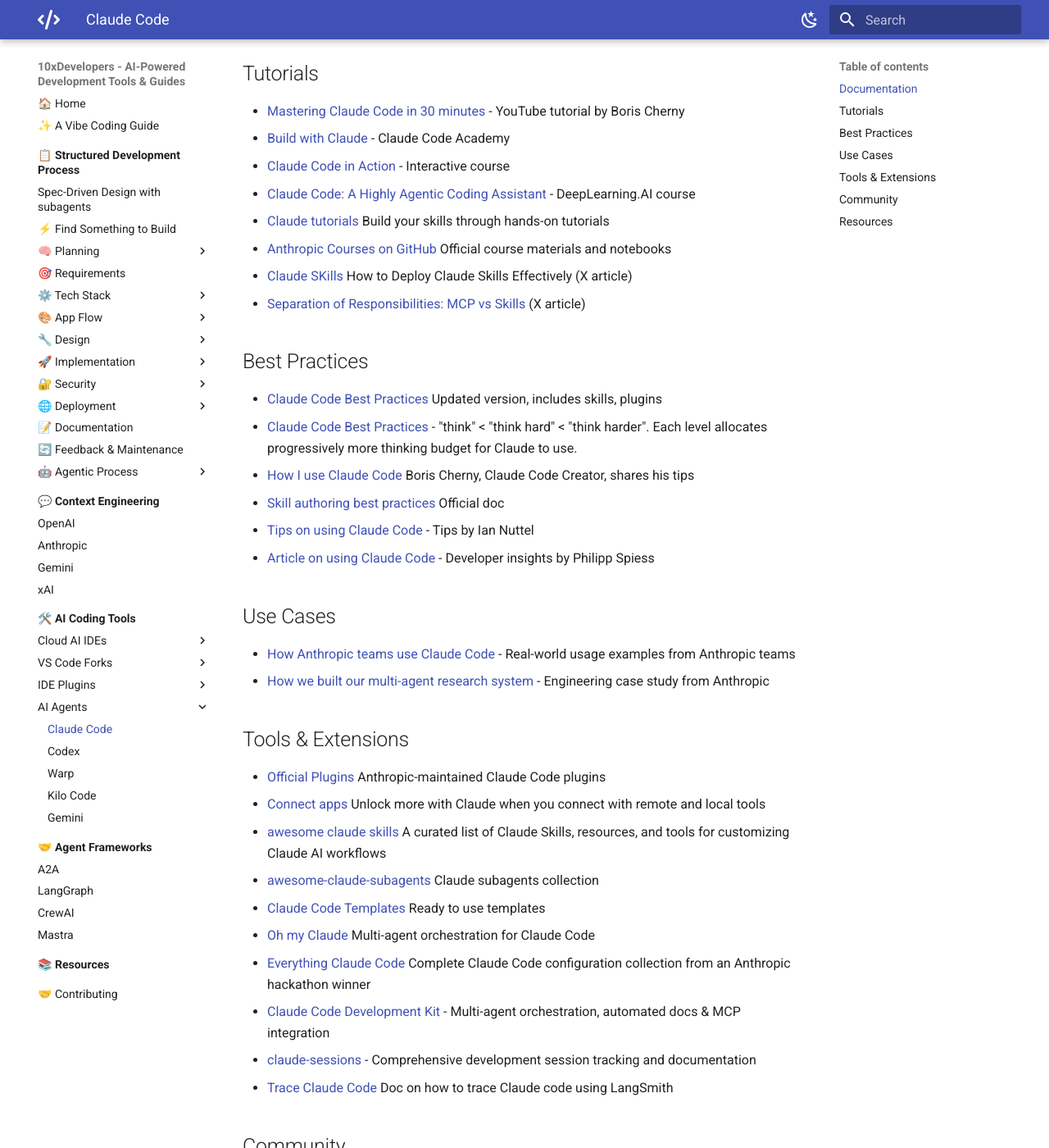
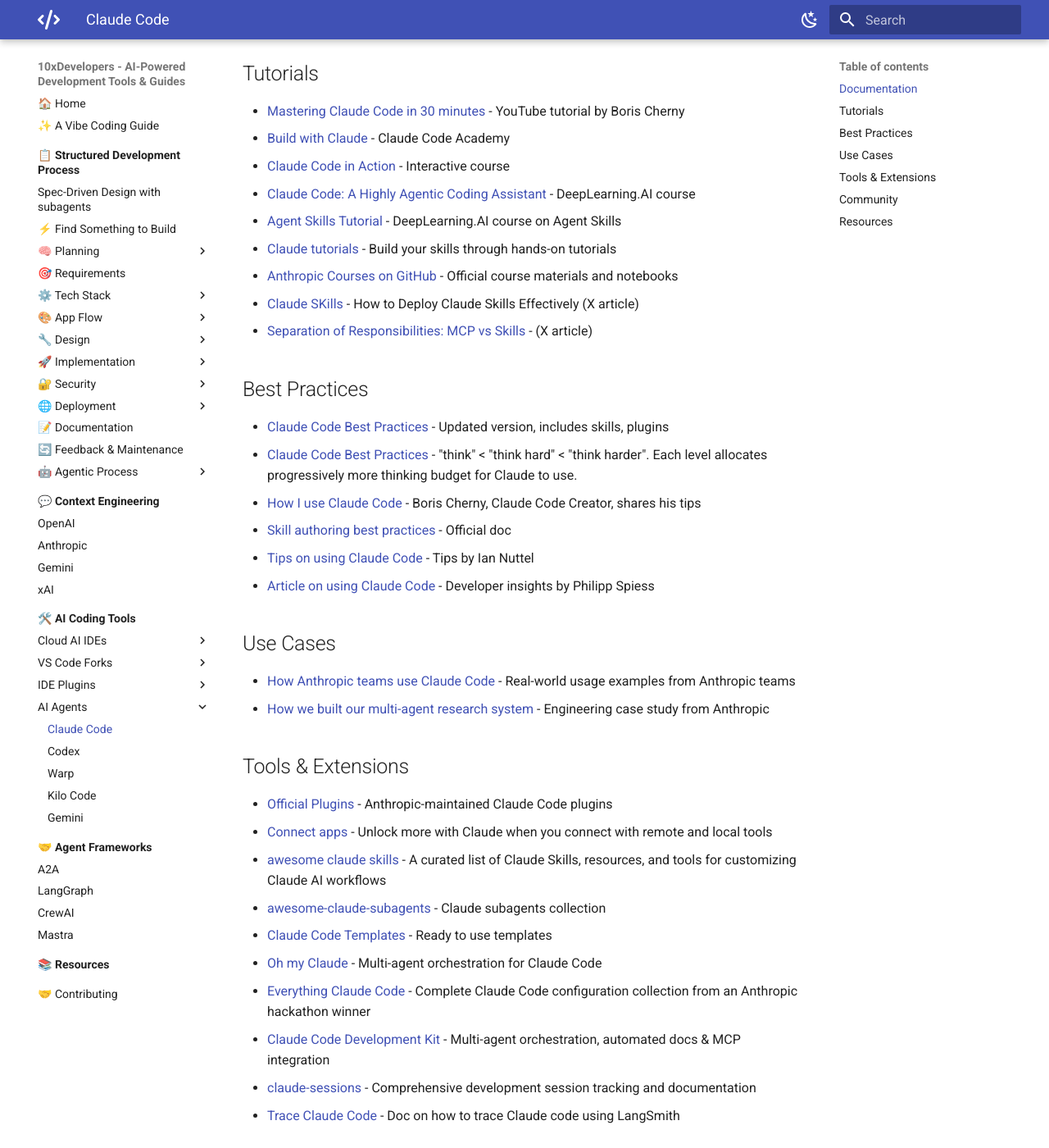
Before and after one commit to shlomoc/10xdev, an MkDocs documentation site: the page built from docs/ai-coding-tools/ai-agents/claude-code.md, in a window 1280 px wide and 1400 px high, scrolled down 618 px. Shown: the whole window at 82% size. Built offline with MkDocs 1.6.1 and Material for MkDocs 9.7.7, drawn with Linux system fonts in a browser that asks for light colours; some of the changed text lies outside the part shown.

Commit message:
docs: update LangGraph and Claude Code documentation with new resources; enhance Lovable documentation with additional prompts and guides

```diff
--- a/docs/ai-coding-tools/ai-agents/claude-code.md
+++ b/docs/ai-coding-tools/ai-agents/claude-code.md
@@ -9,12 +9,12 @@ Claude code is a CLI that can also be used with an IDE like VS Code.
 - [Claude Code Docs](https://docs.anthropic.com/en/docs/claude-code/overview) - Official documentation
 - [Claude Code Common workflows](https://docs.anthropic.com/en/docs/claude-code/common-workflows) - Common development patterns
 - [Claude Code Agent Skills](https://www.anthropic.com/engineering/equipping-agents-for-the-real-world-with-agent-skills) - Article explaining how skills are organized folders containing instructions, scripts, and resources
-- [Agent Skills](https://code.claude.com/docs/en/skills) Official documentation and examples
+- [Agent Skills](https://code.claude.com/docs/en/skills) - Official documentation and examples
 
 - [Cheat Sheet](https://awesomeclaude.ai/code-cheatsheet.pdf) - PDF cheat sheet
 - [Claude Code Tips](https://github.com/Njengah/claude-code-cheat-sheet) - Collection of Claude Code tips from Joe Njenga
-- [Claude Code Tasks](https://medium.com/@joe.njenga/claude-code-tasks-are-here-new-update-turns-claude-code-todos-to-tasks-a0be00e70847) Unlike todos, tasks persist across sessions
-- [Dawn of the Swarms](https://x.com/seejayhess/status/2015148706471846275) Claude Code Tasks finally make subagent swarms real
+- [Claude Code Tasks](https://medium.com/@joe.njenga/claude-code-tasks-are-here-new-update-turns-claude-code-todos-to-tasks-a0be00e70847) - Unlike todos, tasks persist across sessions
+- [Dawn of the Swarms](https://x.com/seejayhess/status/2015148706471846275) - Claude Code Tasks finally make subagent swarms real
 
 ## Tutorials
 
@@ -22,16 +22,17 @@ Claude code is a CLI that can also be used with an IDE like VS Code.
 - [Build with Claude](https://www.anthropic.com/learn/build-with-claude) - Claude Code Academy
 - [Claude Code in Action](https://anthropic.skilljar.com/claude-code-in-action) - Interactive course
 - [Claude Code: A Highly Agentic Coding Assistant](https://learn.deeplearning.ai/courses/claude-code-a-highly-agentic-coding-assistant) - DeepLearning.AI course
-- [Claude tutorials](https://claude.com/resources/tutorials) Build your skills through hands-on tutorials
-- [Anthropic Courses on GitHub](https://github.com/anthropics/courses) Official course materials and notebooks
-- [Claude SKills](https://x.com/aiedge_/status/2015822565500194961) How to Deploy Claude Skills Effectively (X article)
-- [Separation of Responsibilities: MCP vs Skills](https://x.com/dani_avila7/status/2014409635370041517) (X article)
+- [Agent Skills Tutorial](https://learn.deeplearning.ai/courses/agent-skills-with-anthropic) - DeepLearning.AI course on Agent Skills
+- [Claude tutorials](https://claude.com/resources/tutorials) - Build your skills through hands-on tutorials
+- [Anthropic Courses on GitHub](https://github.com/anthropics/courses) - Official course materials and notebooks
+- [Claude SKills](https://x.com/aiedge_/status/2015822565500194961) - How to Deploy Claude Skills Effectively (X article)
+- [Separation of Responsibilities: MCP vs Skills](https://x.com/dani_avila7/status/2014409635370041517) - (X article)
 
 ## Best Practices
-- [Claude Code Best Practices](https://code.claude.com/docs/en/best-practices) Updated version, includes skills, plugins
+- [Claude Code Best Practices](https://code.claude.com/docs/en/best-practices) - Updated version, includes skills, plugins
 - [Claude Code Best Practices](https://www.anthropic.com/engineering/claude-code-best-practices) - "think" < "think hard" < "think harder".  Each level allocates progressively more thinking budget for Claude to use.
-- [How I use Claude Code](https://www.reddit.com/r/ClaudeAI/comments/1q2c0ne/claude_code_creator_boris_shares_his_setup_with/) Boris Cherny, Claude Code Creator, shares his tips
-- [Skill authoring best practices](https://platform.claude.com/docs/en/agents-and-tools/agent-skills/best-practices) Official doc
+- [How I use Claude Code](https://x.com/bcherny/status/2017742741636321619) - Boris Cherny, Claude Code Creator, shares his tips
+- [Skill authoring best practices](https://platform.claude.com/docs/en/agents-and-tools/agent-skills/best-practices) - Official doc
 - [Tips on using Claude Code](../../reference/claude-code-tips.md) - Tips by Ian Nuttel
 - [Article on using Claude Code](https://spiess.dev/blog/how-i-use-claude-code) - Developer insights by Philipp Spiess
 
@@ -43,16 +44,16 @@ Claude code is a CLI that can also be used with an IDE like VS Code.
 
 ## Tools & Extensions
 
-- [Official Plugins](https://github.com/anthropics/claude-plugins-official) Anthropic-maintained Claude Code plugins
-- [Connect apps](https://claude.ai/directory) Unlock more with Claude when you connect with remote and local tools
-- [awesome claude skills](https://github.com/ComposioHQ/awesome-claude-skills) A curated list of Claude Skills, resources, and tools for customizing Claude AI workflows
-- [awesome-claude-subagents](https://github.com/VoltAgent/awesome-claude-code-subagents) Claude subagents collection
-- [Claude Code Templates](https://www.aitmpl.com/) Ready to use templates
-- [Oh my Claude](https://yeachan-heo.github.io/oh-my-claudecode-website/) Multi-agent orchestration for Claude Code
-- [Everything Claude Code](https://github.com/affaan-m/everything-claude-code) Complete Claude Code configuration collection from an Anthropic hackathon winner
+- [Official Plugins](https://github.com/anthropics/claude-plugins-official) - Anthropic-maintained Claude Code plugins
+- [Connect apps](https://claude.ai/directory) - Unlock more with Claude when you connect with remote and local tools
+- [awesome claude skills](https://github.com/ComposioHQ/awesome-claude-skills) - A curated list of Claude Skills, resources, and tools for customizing Claude AI workflows
+- [awesome-claude-subagents](https://github.com/VoltAgent/awesome-claude-code-subagents) - Claude subagents collection
+- [Claude Code Templates](https://www.aitmpl.com/) - Ready to use templates
+- [Oh my Claude](https://yeachan-heo.github.io/oh-my-claudecode-website/) - Multi-agent orchestration for Claude Code
+- [Everything Claude Code](https://github.com/affaan-m/everything-claude-code) - Complete Claude Code configuration collection from an Anthropic hackathon winner
 - [Claude Code Development Kit](https://github.com/peterkrueck/Claude-Code-Development-Kit) - Multi-agent orchestration, automated docs & MCP integration
 - [claude-sessions](https://github.com/iannuttall/claude-sessions) - Comprehensive development session tracking and documentation
-- [Trace Claude Code](https://docs.langchain.com/langsmith/trace-claude-code) Doc on how to trace Claude code using LangSmith
+- [Trace Claude Code](https://docs.langchain.com/langsmith/trace-claude-code) - Doc on how to trace Claude code using LangSmith
 
 
 ## Community
@@ -62,5 +63,5 @@ Claude code is a CLI that can also be used with an IDE like VS Code.
 
 ## Resources
 
-- [Resources on Claude Code](https://claude-code-spotlight.lovable.app/) Curated collection of resources from the Code newsletter
-- [Awesome Claude Code Resources](https://shahshrey.github.io/awesome-claude-code-resources/) Collection from shahshrey
+- [Resources on Claude Code](https://claude-code-spotlight.lovable.app/) - Curated collection of resources from the Code newsletter
+- [Awesome Claude Code Resources](https://shahshrey.github.io/awesome-claude-code-resources/) - Collection from shahshrey
```
Also changed, not shown: docs/agent-frameworks/langgraph.md (+1 -0 lines), docs/ai-coding-tools/cloud-ai-ides/lovable.md (+5 -3 lines).
